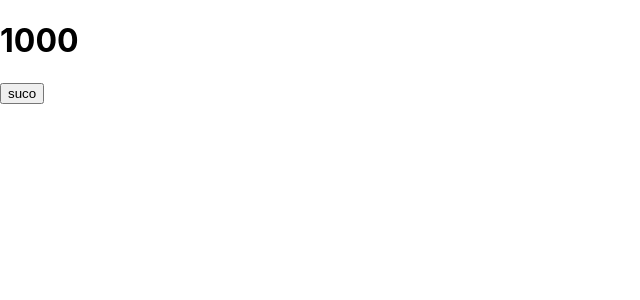
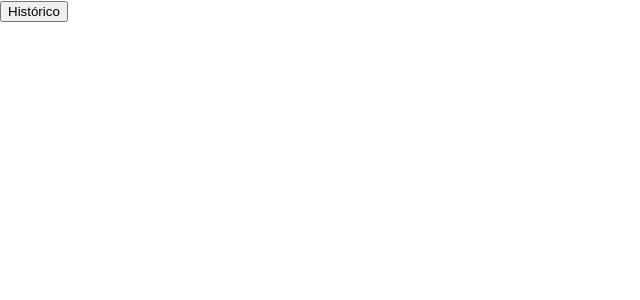
Before and after one commit to willianbarata/basicoReactJs, a React (Create React App) app: page / in a window 1280 px wide. Shown: the top 300 px of the page, without its empty margins (0-640 px from the left). Built offline with nearby package versions, Linux system fonts and the light colour scheme.

Commit message:
if inline com operador lógico &&

```diff
--- a/src/index.js
+++ b/src/index.js
@@ -10,6 +10,23 @@ import ComponenteB from './ComponenteB';
 const element = 'Willian';
 const element2 = <h1>Olá Brasil</h1>
 
+const buttonA = <button>Histórico</button>
+const buttonB = <button>Saldo</button>
+const exibe = true;
+
+const App2 = () => {
+  return(
+    <div>
+      {exibe && (
+
+        <div>{buttonA}</div>
+
+      )}
+    </div>
+  );
+};
+
+/*
 class App2 extends Component {
 
   constructor(props){
@@ -25,7 +42,7 @@ class App2 extends Component {
       this.setState({
         copo: 'suco'
       })
-    }, 3000)
+    },)
   }
 
   alterarCopo = () => {
@@ -46,7 +63,7 @@ class App2 extends Component {
     }
 
 }
-
+*/
 /*
 function soma(a,b) {
   alert(a+b)
```
